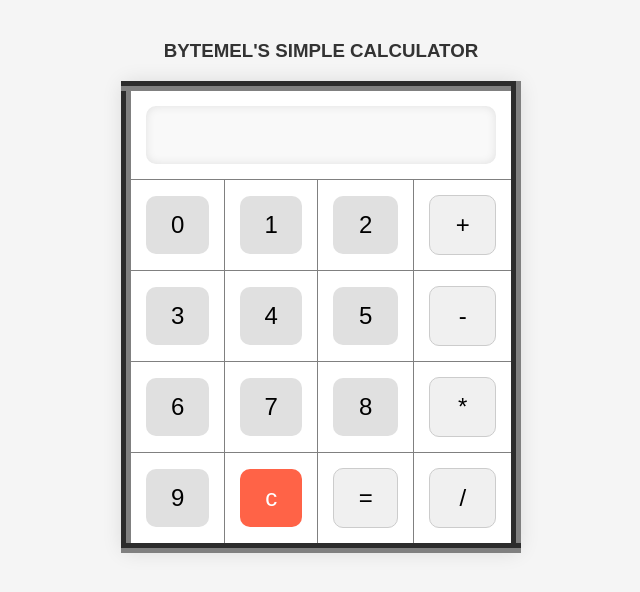
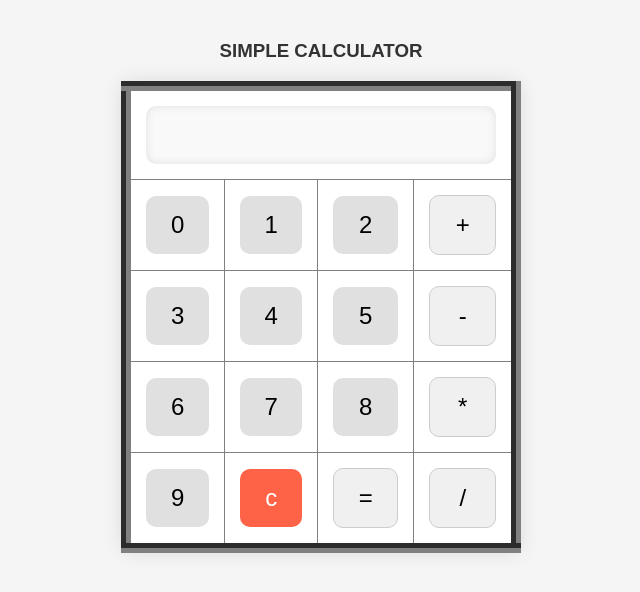
Before and after one commit to bytemel/simple.calc, a plain HTML site: page calc.html in a window 1280 px wide. Shown: the whole page, without its empty margins (319-959 px from the left). Drawn offline with Linux system fonts and the light colour scheme.

Commit message:
simple_calc

```diff
--- a/calc.html
+++ b/calc.html
@@ -9,7 +9,7 @@
     <script src="./script.js"></script>
 </head>
 <body>
-    <h3>BYTEMEL'S SIMPLE CALCULATOR</h3>
+    <h3>SIMPLE CALCULATOR</h3>
     <form name="calc">
     <table border=10>
         <tr>
```
